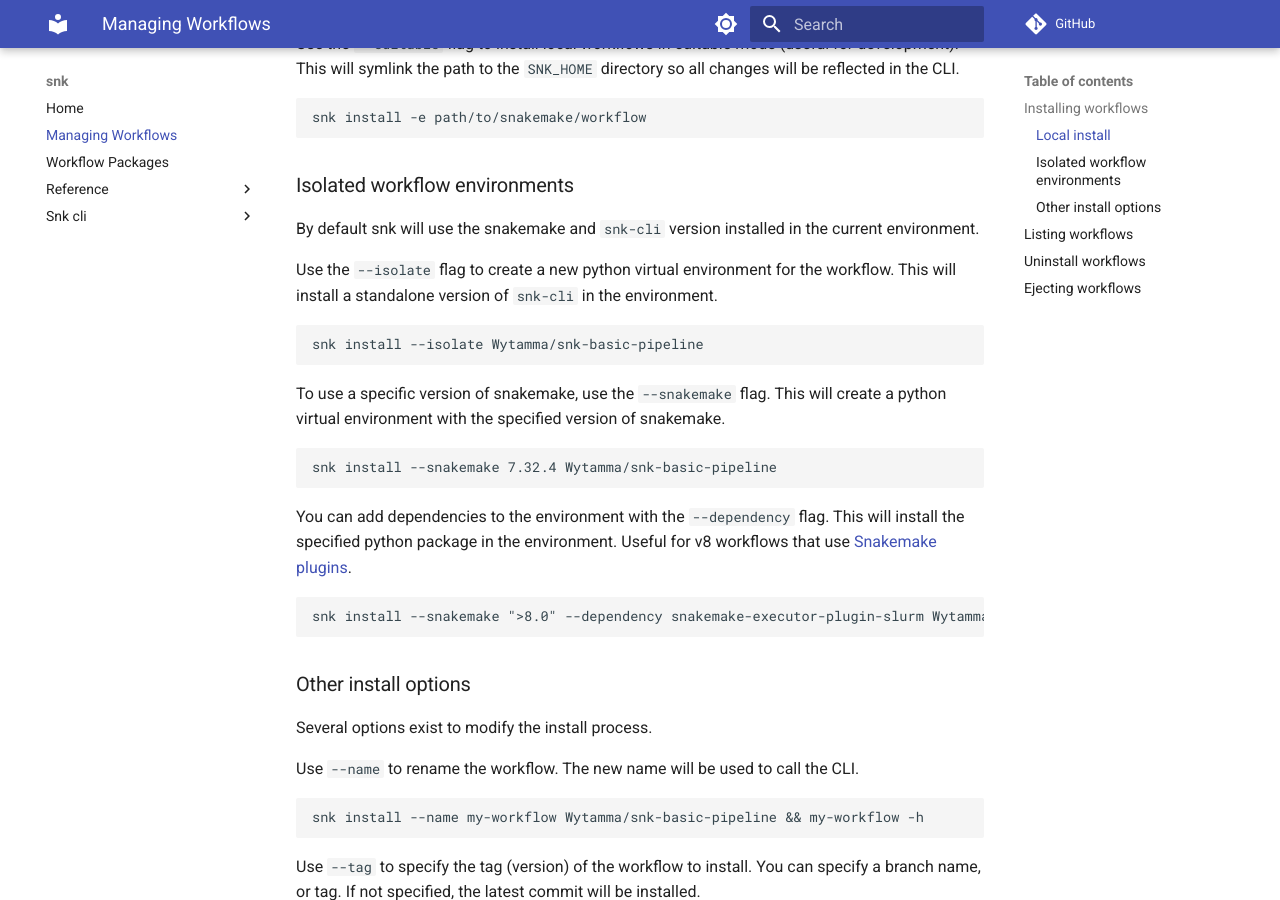
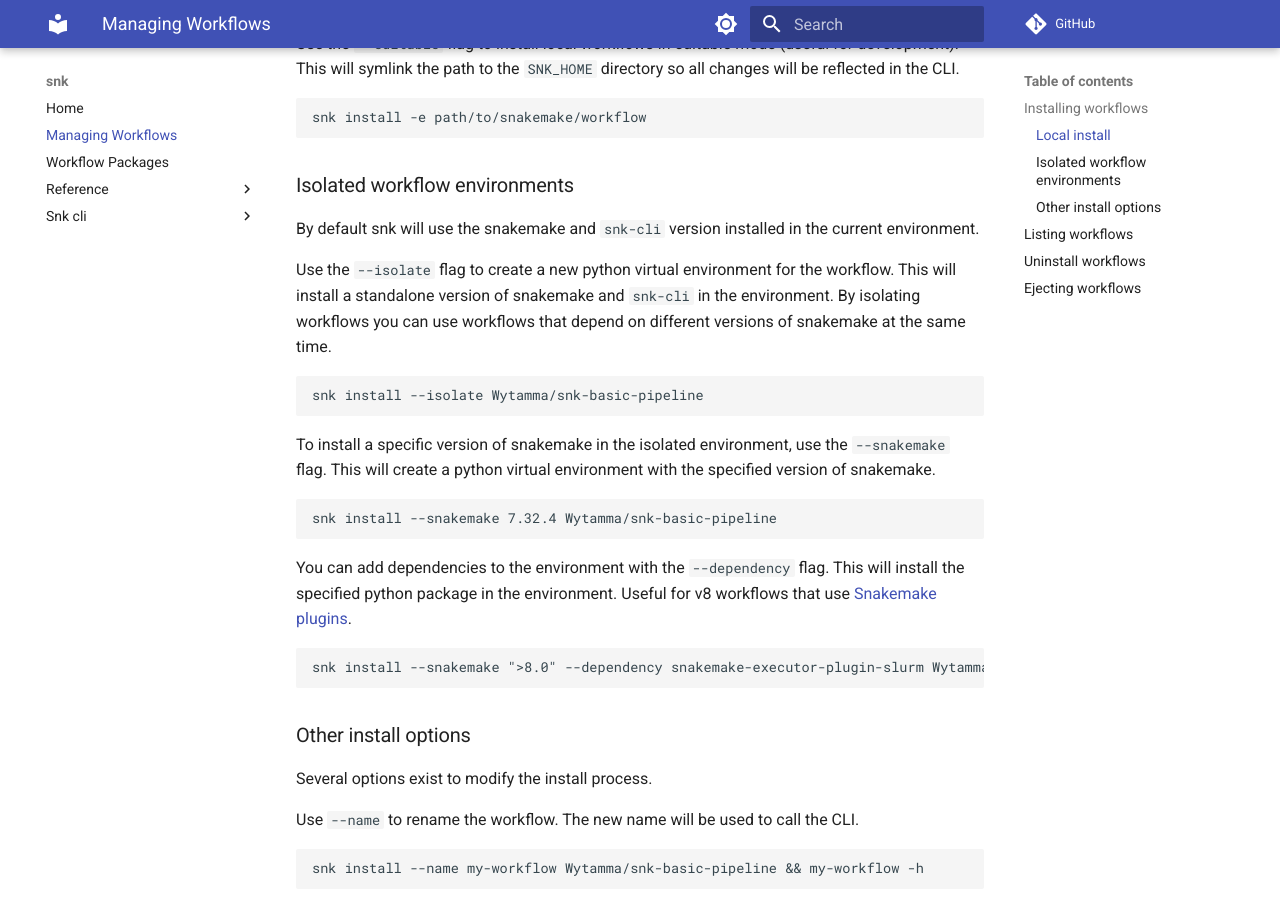
Before and after one commit to Wytamma/snk, an MkDocs documentation site: the page built from docs/managing_workflows.md, in a window 1280 px wide and 900 px high, scrolled down 1270 px. Built offline with MkDocs 1.6.1 and Material for MkDocs 9.7.7, drawn with Linux system fonts in a browser that asks for light colours; comment, search, counter and statistics services are not loaded.

Commit message:
:memo: update docs

````diff
--- a/docs/managing_workflows.md
+++ b/docs/managing_workflows.md
@@ -59,13 +59,13 @@ snk install -e path/to/snakemake/workflow
 
 By default snk will use the snakemake and `snk-cli` version installed in the current environment.
 
-Use the `--isolate` flag to create a new python virtual environment for the workflow. This will install a standalone version of `snk-cli` in the environment.
+Use the `--isolate` flag to create a new python virtual environment for the workflow. This will install a standalone version of snakemake and `snk-cli` in the environment. By isolating workflows you can use workflows that depend on different versions of snakemake at the same time.
 
 ```bash
 snk install --isolate Wytamma/snk-basic-pipeline
 ```
 
-To use a specific version of snakemake, use the `--snakemake` flag. This will create a python virtual environment with the specified version of snakemake.
+To install a specific version of snakemake in the isolated environment, use the `--snakemake` flag. This will create a python virtual environment with the specified version of snakemake.
 
 ```bash
 snk install --snakemake 7.32.4 Wytamma/snk-basic-pipeline
````
